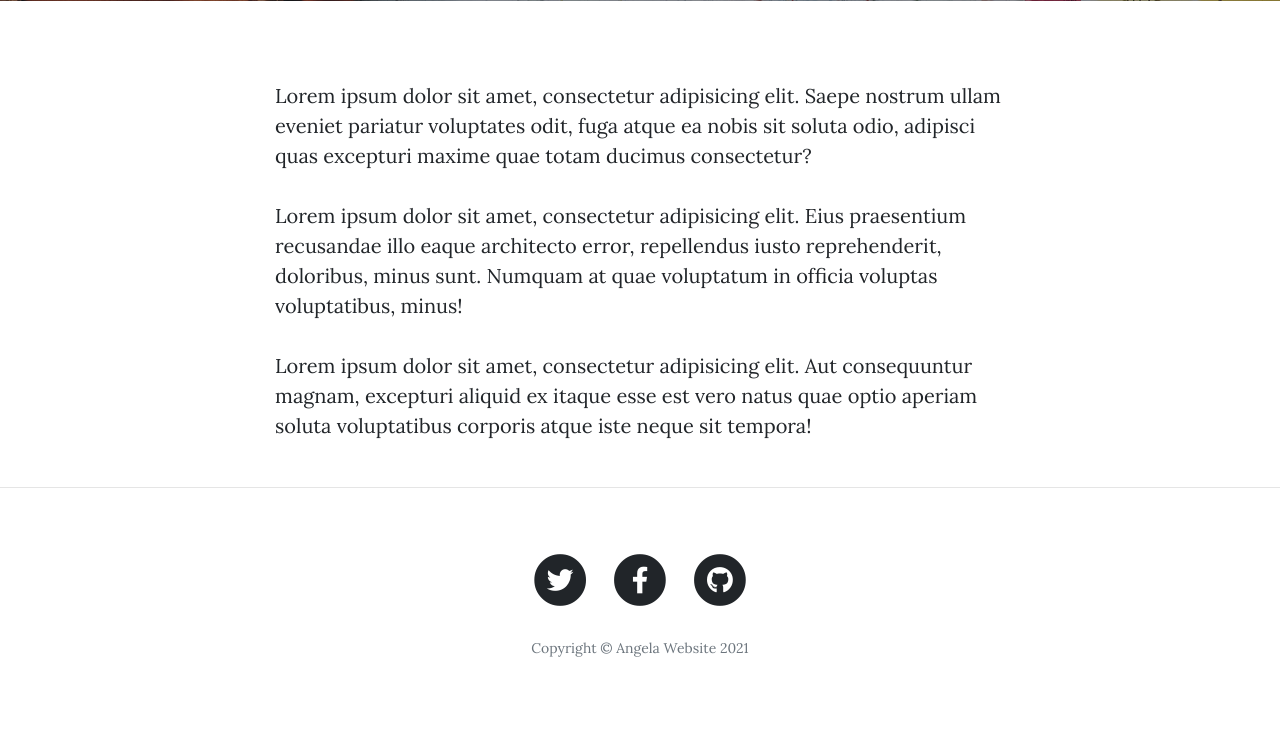
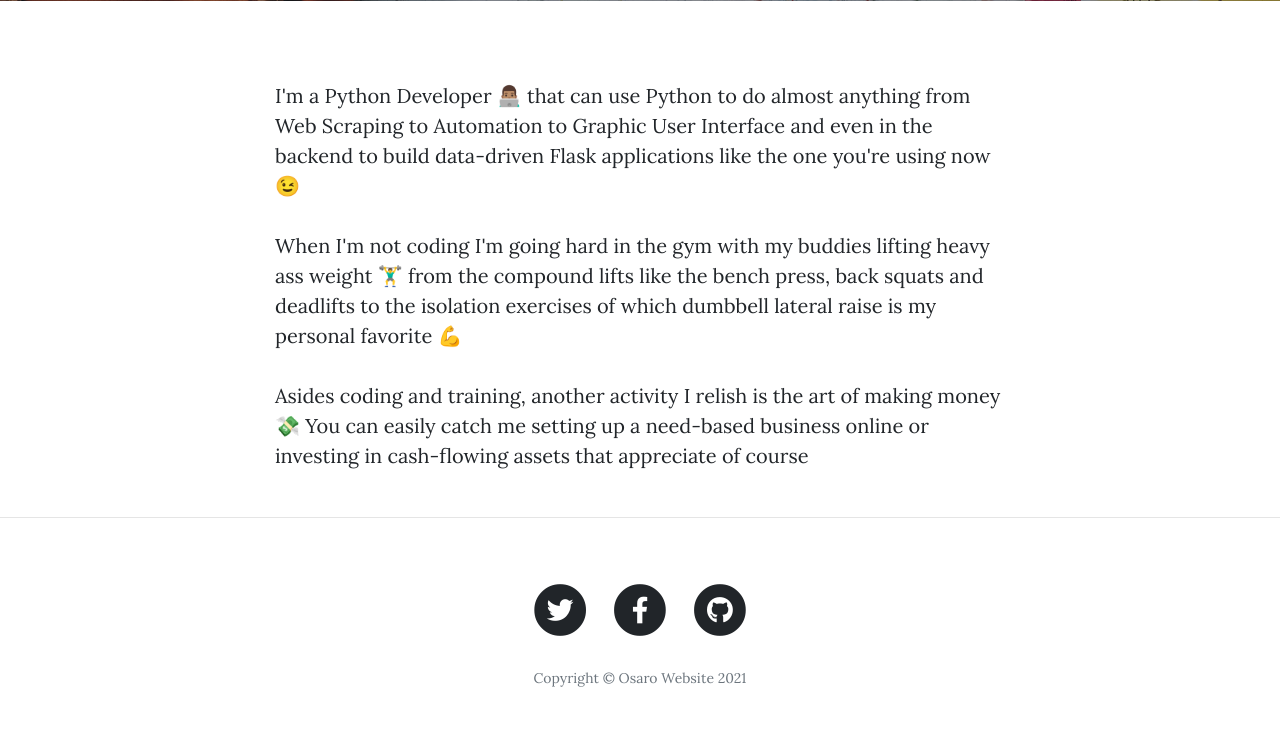
Before and after one commit to Osaroigb/osaro-blog, a Flask app: page /about in a window 1280 px wide. Shown: the part 531-1285 px from the top of the page. Before the commit the page ends 1188 px from the top, so only its background shows below. Run offline with Flask 2, Linux system fonts and the light colour scheme; some libraries are stand-ins or nearby versions.

Commit message:
Personalizing the entire Blog

```diff
--- a/templates/about.html
+++ b/templates/about.html
@@ -26,14 +26,14 @@
     <div class="container">
       <div class="row">
         <div class="col-lg-8 col-md-10 mx-auto">
-          <p>Lorem ipsum dolor sit amet, consectetur adipisicing elit. Saepe nostrum ullam eveniet pariatur
-            voluptates odit, fuga atque ea nobis sit soluta odio, adipisci quas excepturi maxime quae totam
-            ducimus consectetur?</p>
-          <p>Lorem ipsum dolor sit amet, consectetur adipisicing elit. Eius praesentium recusandae illo eaque
-            architecto error, repellendus iusto reprehenderit, doloribus, minus sunt. Numquam at quae voluptatum
-            in officia voluptas voluptatibus, minus!</p>
-          <p>Lorem ipsum dolor sit amet, consectetur adipisicing elit. Aut consequuntur magnam, excepturi aliquid ex
-            itaque esse est vero natus quae optio aperiam soluta voluptatibus corporis atque iste neque sit tempora!</p>
+          <p>I'm a Python Developer 👨🏽‍💻 that can use Python to do almost anything from Web Scraping to Automation to
+            Graphic User Interface and even in the backend to build data-driven Flask applications like the one you're
+            using now 😉</p>
+          <p>When I'm not coding I'm going hard in the gym with my buddies lifting heavy ass weight 🏋️‍♂ from the compound
+          lifts like the bench press, back squats and deadlifts to the isolation exercises of which dumbbell lateral
+          raise is my personal favorite 💪</p>
+          <p>Asides coding and training, another activity I relish is the art of making money 💸 You can easily catch
+          me setting up a need-based business online or investing in cash-flowing assets that appreciate of course</p>
         </div>
       </div>
     </div>
--- a/templates/footer.html
+++ b/templates/footer.html
@@ -8,7 +8,7 @@
             <ul class="list-inline text-center">
 
               <li class="list-inline-item">
-                <a href="https://twitter.com/yu_angela?lang=en" target="_blank">
+                <a href="https://twitter.com/AFiberone" target="_blank">
                   <span class="fa-stack fa-lg">
                     <i class="fas fa-circle fa-stack-2x"></i>
                     <i class="fab fa-twitter fa-stack-1x fa-inverse"></i>
@@ -17,7 +17,7 @@
               </li>
 
               <li class="list-inline-item">
-                <a href="https://www.facebook.com/angela.yu.522" target="_blank">
+                <a href="https://www.facebook.com/osaroig" target="_blank">
                   <span class="fa-stack fa-lg">
                     <i class="fas fa-circle fa-stack-2x"></i>
                     <i class="fab fa-facebook-f fa-stack-1x fa-inverse"></i>
@@ -26,7 +26,7 @@
               </li>
 
               <li class="list-inline-item">
-                <a href="https://github.com/angelabauer" target="_blank">
+                <a href="https://github.com/Osaroigb" target="_blank">
                   <span class="fa-stack fa-lg">
                     <i class="fas fa-circle fa-stack-2x"></i>
                     <i class="fab fa-github fa-stack-1x fa-inverse"></i>
@@ -36,7 +36,7 @@
 
             </ul>
 
-            <p class="copyright text-muted">Copyright &copy; Angela Website 2021</p>
+            <p class="copyright text-muted">Copyright &copy; Osaro Website 2021</p>
 
           </div>
         </div>
--- a/templates/header.html
+++ b/templates/header.html
@@ -6,7 +6,7 @@
     <meta name="description" content="">
     <meta name="author" content="">
 
-    <title>Angela's Blog</title>
+    <title>Osaro's Blog</title>
 
     <!-- Bootstrap core CSS -->
     <link href="{{ url_for('static', filename='vendor/bootstrap/css/bootstrap.min.css') }}" rel="stylesheet">
@@ -42,7 +42,7 @@
           <ul class="navbar-nav ml-auto">
 
             <li class="nav-item">
-              <a class="nav-link" href="{{ url_for('home') }}"  target="_blank">Home</a>
+              <a class="nav-link" href="{{ url_for('home') }}">Home</a>
             </li>
 
             {% if not user.is_authenticated: %}
@@ -60,11 +60,11 @@
             </li>
 
             <li class="nav-item">
-              <a class="nav-link" href="{{ url_for('get_about') }}" target="_blank">About</a>
+              <a class="nav-link" href="{{ url_for('get_about') }}">About</a>
             </li>
 
             <li class="nav-item">
-              <a class="nav-link" href="{{ url_for('get_contact') }}" target="_blank">Contact</a>
+              <a class="nav-link" href="{{ url_for('get_contact') }}">Contact</a>
             </li>
 
           </ul>
--- a/templates/index.html
+++ b/templates/index.html
@@ -14,8 +14,8 @@
         <div class="row">
           <div class="col-lg-8 col-md-10 mx-auto">
             <div class="site-heading">
-              <h1>Angela's Blog</h1>
-              <span class="subheading">A collection of Angela's random musings.</span>
+              <h1>Osaro's Blog</h1>
+              <span class="subheading">A collection of Osaro's random musings.</span>
             </div>
           </div>
         </div>
```
